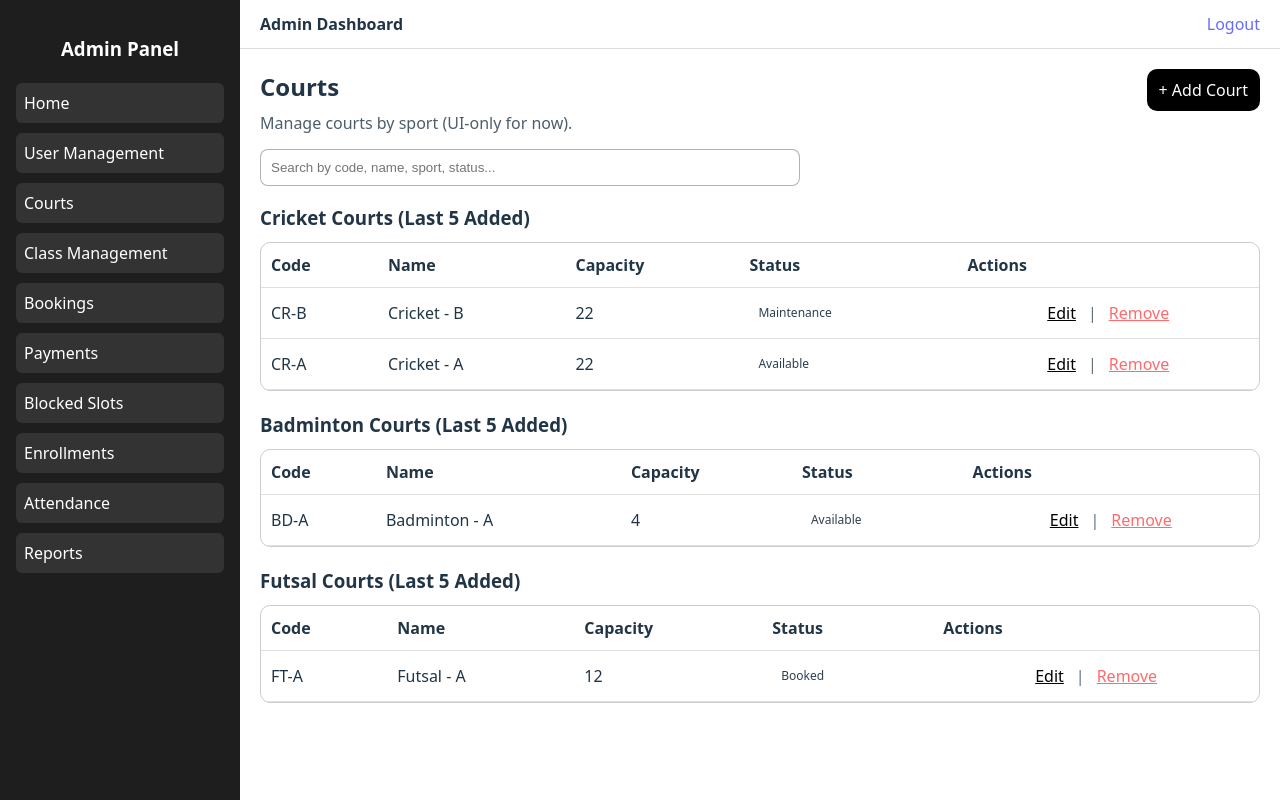
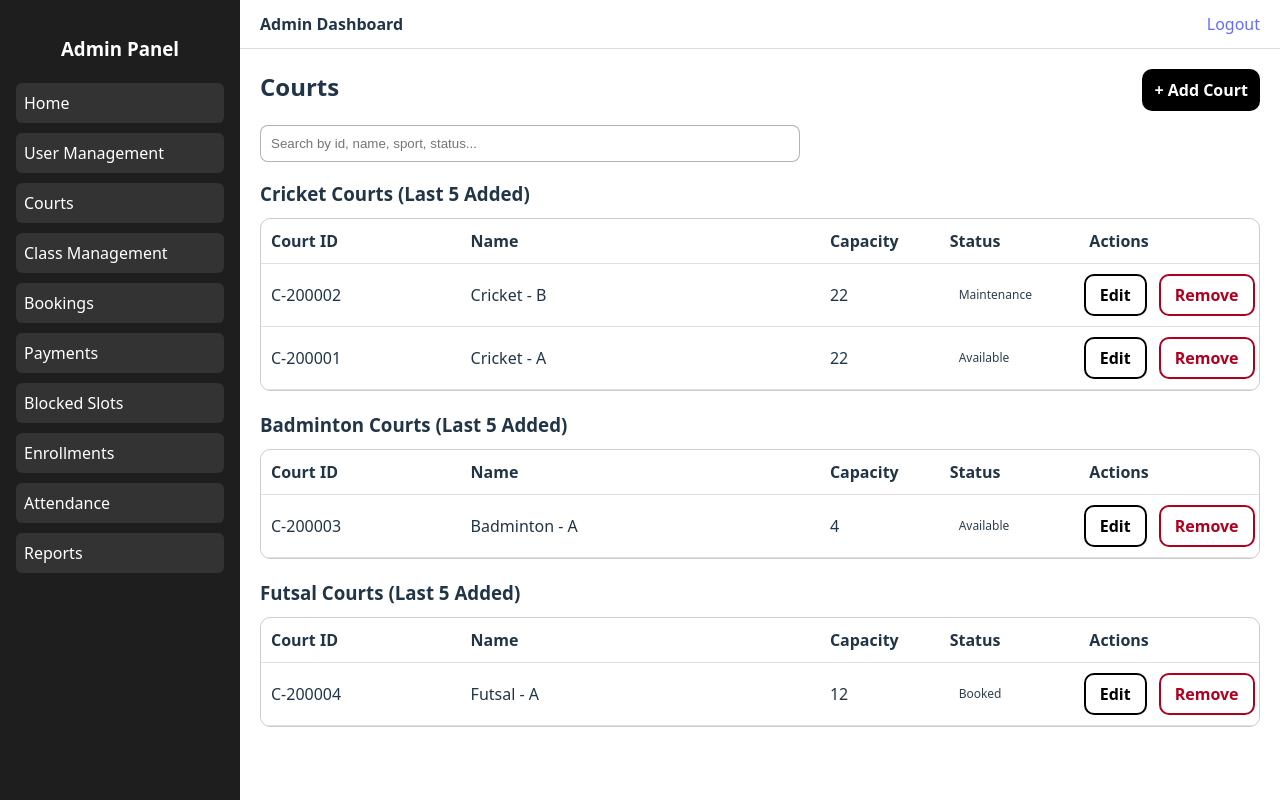
Before and after one commit to Sanjana325/indoor-sports-complex-management-system, a React app in the folder frontend/: page /admin/courts in a window 1280 px wide. Built offline with nearby package versions, Linux system fonts and the light colour scheme; the HTML template or start-up script is replaced by a standard one.

Commit message:
fix admin-court page

```diff
--- a/frontend/src/pages/admin/Courts.jsx
+++ b/frontend/src/pages/admin/Courts.jsx
@@ -13,13 +13,6 @@ function nowIso() {
   return new Date().toISOString();
 }
 
-function sportLabel(s) {
-  if (s === "CRICKET") return "Cricket";
-  if (s === "BADMINTON") return "Badminton";
-  if (s === "FUTSAL") return "Futsal";
-  return s;
-}
-
 function statusLabel(s) {
   if (s === "AVAILABLE") return "Available";
   if (s === "BOOKED") return "Booked";
@@ -28,12 +21,10 @@ function statusLabel(s) {
 }
 
 export default function Courts() {
-  // UI-only mock courts (later: fetch from backend)
   const [courts, setCourts] = useState([
     {
       id: "C-200001",
       sport: "CRICKET",
-      code: "CR-A",
       name: "Cricket - A",
       capacity: 22,
       status: "AVAILABLE",
@@ -42,7 +33,6 @@ export default function Courts() {
     {
       id: "C-200002",
       sport: "CRICKET",
-      code: "CR-B",
       name: "Cricket - B",
       capacity: 22,
       status: "MAINTENANCE",
@@ -51,7 +41,6 @@ export default function Courts() {
     {
       id: "C-200003",
       sport: "BADMINTON",
-      code: "BD-A",
       name: "Badminton - A",
       capacity: 4,
       status: "AVAILABLE",
@@ -60,7 +49,6 @@ export default function Courts() {
     {
       id: "C-200004",
       sport: "FUTSAL",
-      code: "FT-A",
       name: "Futsal - A",
       capacity: 12,
       status: "BOOKED",
@@ -68,27 +56,23 @@ export default function Courts() {
     },
   ]);
 
-  // Modal state
   const [isModalOpen, setIsModalOpen] = useState(false);
   const [mode, setMode] = useState("ADD"); // ADD | EDIT
   const [editingId, setEditingId] = useState(null);
 
-  // Form state
   const [sport, setSport] = useState("CRICKET");
-  const [code, setCode] = useState("");
   const [name, setName] = useState("");
   const [capacity, setCapacity] = useState("");
   const [status, setStatus] = useState("AVAILABLE");
 
-  // Filter (optional but useful)
   const [search, setSearch] = useState("");
-
   const normalizedSearch = search.trim().toLowerCase();
 
   const filteredCourts = useMemo(() => {
     if (!normalizedSearch) return courts;
+
     return courts.filter((c) => {
-      const hay = `${c.id} ${c.sport} ${c.code} ${c.name} ${c.capacity} ${c.status}`.toLowerCase();
+      const hay = `${c.id} ${c.sport} ${c.name} ${c.capacity} ${c.status}`.toLowerCase();
       return hay.includes(normalizedSearch);
     });
   }, [courts, normalizedSearch]);
@@ -122,7 +106,6 @@ export default function Courts() {
 
   function resetForm() {
     setSport("CRICKET");
-    setCode("");
     setName("");
     setCapacity("");
     setStatus("AVAILABLE");
@@ -139,7 +122,6 @@ export default function Courts() {
     setMode("EDIT");
     setEditingId(court.id);
     setSport(court.sport);
-    setCode(court.code);
     setName(court.name);
     setCapacity(String(court.capacity));
     setStatus(court.status);
@@ -158,7 +140,6 @@ export default function Courts() {
 
   function validateForm() {
     if (!SPORTS.includes(sport)) return "Select a valid sport";
-    if (!code.trim()) return "Court code is required (e.g., CR-A)";
     if (!name.trim()) return "Court name is required (e.g., Cricket - A)";
     const capNum = Number(capacity);
     if (!Number.isFinite(capNum) || capNum <= 0) return "Capacity must be a positive number";
@@ -181,7 +162,6 @@ export default function Courts() {
       const newCourt = {
         id: makeId("C"),
         sport,
-        code: code.trim().toUpperCase(),
         name: name.trim(),
         capacity: capNum,
         status,
@@ -200,7 +180,6 @@ export default function Courts() {
             ? {
                 ...c,
                 sport,
-                code: code.trim().toUpperCase(),
                 name: name.trim(),
                 capacity: capNum,
                 status,
@@ -218,10 +197,9 @@ export default function Courts() {
       <div className="courts-header">
         <div>
           <h2 className="courts-title">Courts</h2>
-          <p className="courts-subtitle">Manage courts by sport (UI-only for now).</p>
         </div>
 
-        <button className="courts-primary-btn" onClick={openAddModal}>
+        <button className="courts-primary-btn" type="button" onClick={openAddModal}>
           + Add Court
         </button>
       </div>
@@ -229,13 +207,12 @@ export default function Courts() {
       <div className="courts-toolbar">
         <input
           className="courts-search"
-          placeholder="Search by code, name, sport, status..."
+          placeholder="Search by id, name, sport, status..."
           value={search}
           onChange={(e) => setSearch(e.target.value)}
         />
       </div>
 
-      {/* 3 TABLES */}
       <section className="courts-section">
         <h3 className="courts-section-title">Cricket Courts (Last 5 Added)</h3>
         <CourtTable rows={latestCricket} onEdit={openEditModal} onRemove={handleRemove} />
@@ -251,7 +228,6 @@ export default function Courts() {
         <CourtTable rows={latestFutsal} onEdit={openEditModal} onRemove={handleRemove} />
       </section>
 
-      {/* MODAL */}
       {isModalOpen && (
         <div className="courts-modal-backdrop" onMouseDown={closeModal}>
           <div className="courts-modal" onMouseDown={(e) => e.stopPropagation()}>
@@ -282,17 +258,7 @@ export default function Courts() {
                   </select>
                 </div>
 
-                <div className="courts-field">
-                  <label>Court Code</label>
-                  <input
-                    type="text"
-                    placeholder="e.g. CR-A"
-                    value={code}
-                    onChange={(e) => setCode(e.target.value)}
-                  />
-                </div>
-
-                <div className="courts-field">
+                <div className="courts-field courts-full">
                   <label>Court Name</label>
                   <input
                     type="text"
@@ -317,14 +283,11 @@ export default function Courts() {
                 <button className="courts-secondary-btn" type="button" onClick={closeModal}>
                   Cancel
                 </button>
-                <button className="courts-primary-btn" type="submit">
+
+                <button className="courts-primary-btn courts-modal-primary" type="submit">
                   {mode === "ADD" ? "Add Court" : "Save Changes"}
                 </button>
               </div>
-
-              <p className="courts-hint">
-                Note: This is UI-only. Backend will enforce booking availability and status updates.
-              </p>
             </form>
           </div>
         </div>
@@ -339,13 +302,14 @@ function CourtTable({ rows, onEdit, onRemove }) {
       <table className="courts-table">
         <thead>
           <tr>
-            <th>Code</th>
-            <th>Name</th>
-            <th>Capacity</th>
-            <th>Status</th>
-            <th className="courts-center">Actions</th>
+            <th className="courts-col-id">Court ID</th>
+            <th className="courts-col-name">Name</th>
+            <th className="courts-col-capacity">Capacity</th>
+            <th className="courts-col-status">Status</th>
+            <th className="courts-col-actions courts-center">Actions</th>
           </tr>
         </thead>
+
         <tbody>
           {rows.length === 0 ? (
             <tr>
@@ -356,22 +320,24 @@ function CourtTable({ rows, onEdit, onRemove }) {
           ) : (
             rows.map((c) => (
               <tr key={c.id}>
-                <td>{c.code}</td>
-                <td>{c.name}</td>
-                <td>{c.capacity}</td>
-                <td>
+                <td className="courts-col-id">{c.id}</td>
+                <td className="courts-col-name">{c.name}</td>
+                <td className="courts-col-capacity">{c.capacity}</td>
+                <td className="courts-col-status">
                   <span className={`courts-badge ${c.status.toLowerCase()}`}>
                     {statusLabel(c.status)}
                   </span>
                 </td>
-                <td className="courts-center">
-                  <button className="courts-link-btn" type="button" onClick={() => onEdit(c)}>
-                    Edit
-                  </button>
-                  <span className="courts-sep">|</span>
-                  <button className="courts-link-btn danger" type="button" onClick={() => onRemove(c.id)}>
-                    Remove
-                  </button>
+
+                <td className="courts-col-actions courts-center">
+                  <div className="courts-actions">
+                    <button className="courts-action-btn" type="button" onClick={() => onEdit(c)}>
+                      Edit
+                    </button>
+                    <button className="courts-action-btn danger" type="button" onClick={() => onRemove(c.id)}>
+                      Remove
+                    </button>
+                  </div>
                 </td>
               </tr>
             ))
--- a/frontend/src/styles/Courts.css
+++ b/frontend/src/styles/Courts.css
@@ -1,7 +1,14 @@
+*,
+*::before,
+*::after {
+  box-sizing: border-box;
+}
+
 .courts-page {
   max-width: 1100px;
 }
 
+/* Header */
 .courts-header {
   display: flex;
   justify-content: space-between;
@@ -14,11 +21,7 @@
   margin: 0;
 }
 
-.courts-subtitle {
-  margin: 6px 0 0;
-  opacity: 0.8;
-}
-
+/* Toolbar */
 .courts-toolbar {
   margin: 12px 0 18px;
 }
@@ -31,6 +34,7 @@
   border-radius: 8px;
 }
 
+/* Sections */
 .courts-section {
   margin-bottom: 20px;
 }
@@ -39,39 +43,70 @@
   margin: 0 0 10px;
 }
 
+/* Table wrapper */
 .courts-table-wrap {
   overflow-x: auto;
   border: 1px solid rgba(0,0,0,0.2);
   border-radius: 10px;
 }
 
+/* Table */
 .courts-table {
   width: 100%;
   border-collapse: collapse;
   background: rgba(255,255,255,0.03);
+  table-layout: fixed;
 }
 
+/* ✅ Balanced column widths (FIXED) */
+.courts-col-id {
+  width: 20%;
+}
+
+.courts-col-name {
+  width: 36%;
+}
+
+.courts-col-capacity {
+  width: 12%;
+}
+
+.courts-col-status {
+  width: 14%;
+}
+
+.courts-col-actions {
+  width: 18%;
+}
+
+/* Cells */
 .courts-table th,
 .courts-table td {
   padding: 10px;
   border-bottom: 1px solid rgba(0,0,0,0.12);
+  text-align: left;
+
+  /* ✅ Important: prevents button borders being cut */
+  overflow: visible;
+  white-space: nowrap;
 }
 
 .courts-table th {
-  text-align: left;
+  font-weight: 800;
 }
 
 .courts-center {
   text-align: center;
-  white-space: nowrap;
 }
 
+/* Empty state */
 .courts-empty {
   text-align: center;
   padding: 18px;
   opacity: 0.8;
 }
 
+/* Top add button */
 .courts-primary-btn {
   padding: 10px 12px;
   border: none;
@@ -79,34 +114,48 @@
   cursor: pointer;
   background: #000;
   color: #fff;
+  font-weight: 700;
 }
 
+/* Modal buttons */
 .courts-secondary-btn {
   padding: 10px 12px;
-  border: 2px solid #000;
+  border: none;
   border-radius: 10px;
   cursor: pointer;
-  background: transparent;
+  background: #ffffff;
+  color: #000000;
+  font-weight: 700;
 }
 
-.courts-link-btn {
-  background: transparent;
-  border: none;
-  cursor: pointer;
-  padding: 4px 6px;
-  text-decoration: underline;
+.courts-modal-primary {
+  background: #ffffff;
+  color: #000000;
 }
 
-.courts-link-btn.danger {
-  color: #ff6b6b;
+/* ✅ Actions buttons (STANDARD ACROSS PROJECT) */
+.courts-actions {
+  display: flex;
+  gap: 12px;
+  justify-content: center;
 }
 
-.courts-sep {
-  margin: 0 6px;
-  opacity: 0.7;
+.courts-action-btn {
+  padding: 8px 14px;
+  border-radius: 10px;
+  cursor: pointer;
+  border: 2px solid #000;
+  background: #fff;
+  font-weight: 700;
 }
 
-/* Status badges */
+.courts-action-btn.danger {
+  border-color: #b00020;
+  color: #b00020;
+  background: #fff;
+}
+
+/* Status badge */
 .courts-badge {
   display: inline-block;
   padding: 4px 8px;
@@ -127,7 +176,7 @@
   opacity: 0.95;
 }
 
-/* MODAL */
+/* Modal */
 .courts-modal-backdrop {
   position: fixed;
   inset: 0;
@@ -165,6 +214,7 @@
   font-size: 18px;
 }
 
+/* Form */
 .courts-form {
   display: flex;
   flex-direction: column;
@@ -175,6 +225,10 @@
   display: grid;
   grid-template-columns: 1fr 1fr;
   gap: 12px;
+}
+
+.courts-field {
+  min-width: 0;
 }
 
 .courts-field label {
@@ -203,12 +257,6 @@
   gap: 10px;
 }
 
-.courts-hint {
-  margin: 0;
-  font-size: 12px;
-  opacity: 0.85;
-}
-
 /* Mobile */
 @media (max-width: 640px) {
   .courts-header {
@@ -223,4 +271,9 @@
   .courts-search {
     max-width: 100%;
   }
+
+  .courts-actions {
+    flex-direction: column;
+    align-items: stretch;
+  }
 }
```
